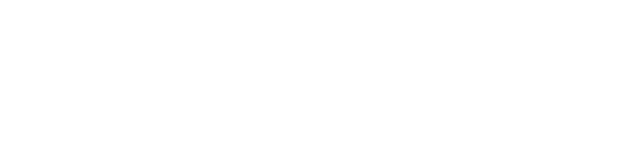
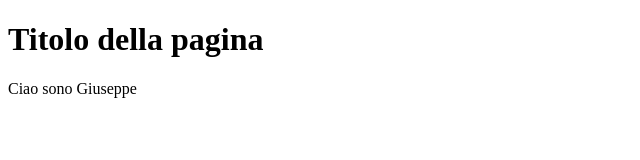
Before and after one commit to Geppe1990/develhope-web, a plain HTML site: page index.html in a window 1280 px wide. Shown: the whole page, without its empty margins (0-640 px from the left). Drawn offline with Linux system fonts and the light colour scheme.

Commit message:
Aggiunta h1 e paragrafo

```diff
--- a/index.html
+++ b/index.html
@@ -5,5 +5,8 @@
 		<meta name="viewport" content="width=device-width, initial-scale=1.0" />
 		<title>Document</title>
 	</head>
-	<body></body>
+	<body>
+		<h1>Titolo della pagina</h1>
+		<p>Ciao sono Giuseppe</p>
+	</body>
 </html>
```
